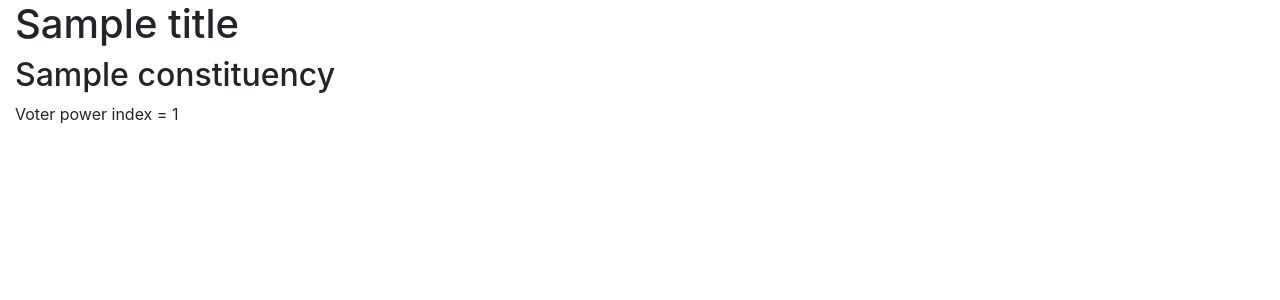
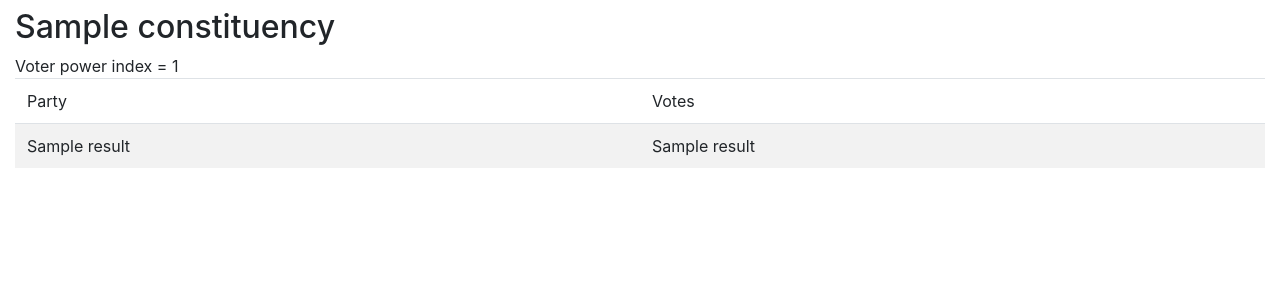
Before and after one commit to robcowen/voterpower, a Flask app: template templates/results.html in a window 1280 px wide. Shown: the top 300 px of the page. Run offline with Flask 2, Linux system fonts and the light colour scheme; the template is opened without the code that fills it: most values are stand-ins (such as "Sample title", 1, 10 or a date in 2020); some libraries are stand-ins or nearby versions.

Commit message:
Election results now returned on constituency page

```diff
--- a/app.py
+++ b/app.py
@@ -44,11 +44,17 @@ def postcode_search():
 @app.route('/<string:constituency>')
 def results(constituency):
 
-    results = db.execute("SELECT * FROM power_index WHERE constituency = :constituency AND election_year = 2017", {"constituency": constituency}).fetchone()
+    # Get power index and constituency_code
+    constituency_response = db.execute("SELECT voter_index, constituency_code FROM power_index WHERE constituency = :constituency AND election_year = 2017", {"constituency": constituency}).fetchone()
 
-    voter_index = results.voter_index
+    voter_index = constituency_response.voter_index
+    code = constituency_response.constituency_code
 
-    return render_template("results.html", constituency = constituency, voter_index = voter_index)
+    results = db.execute("SELECT * FROM results WHERE constituency_code = :code AND election_year = 2017", {"code": code}).fetchall()
+
+    print(results)
+
+    return render_template("results.html", constituency = constituency, voter_index = voter_index, results = results)
 
 
 @app.route('/fancyvisuals', methods=['POST'])
--- a/templates/results.html
+++ b/templates/results.html
@@ -1,23 +1,46 @@
 {% extends "layout.html" %}
 
 {% block title %}
-    {{ title }}
+  How much is a vote in {{ constituency }} worth?
 {% endblock %}
 
-{% block heading %}
-    {{ title }}
-{% endblock %}
 
 {% block content %}
 
-<div class="tab-content">
-  <section class="tab-pane fade show active" role="tabpanel" id="signIn">
+<div>
     <h2>{{constituency}}</h2>
     <div>
       Voter power index = {{voter_index}}
     </div>
-  </section>
+    <div>
+      <table class="table table-striped">
+        <thead>
+          <tr>
+            <td>
+              Party
+            </td>
+            <td>
+              Votes
+            </td>
+          </tr>
+        </thead>
+        <tbody>
 
+
+      {%for result in results%}
+        <tr>
+          <td>
+            {{result[3]}}
+          </td>
+          <td>
+            {{result[4]}}
+          </td>
+        </tr>
+      {%endfor%}
+
+        </tbody>
+      </table>
+    </div>
 </div>
 
 
```
